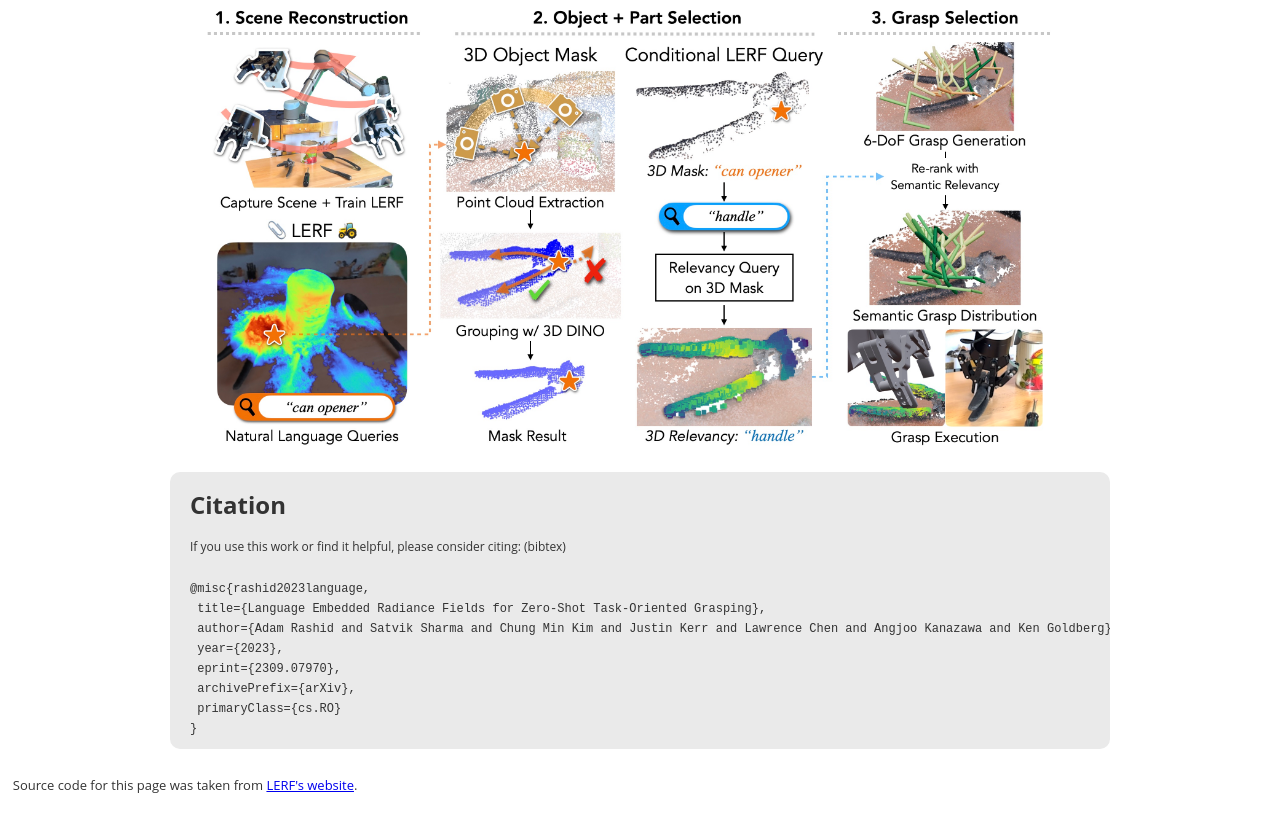
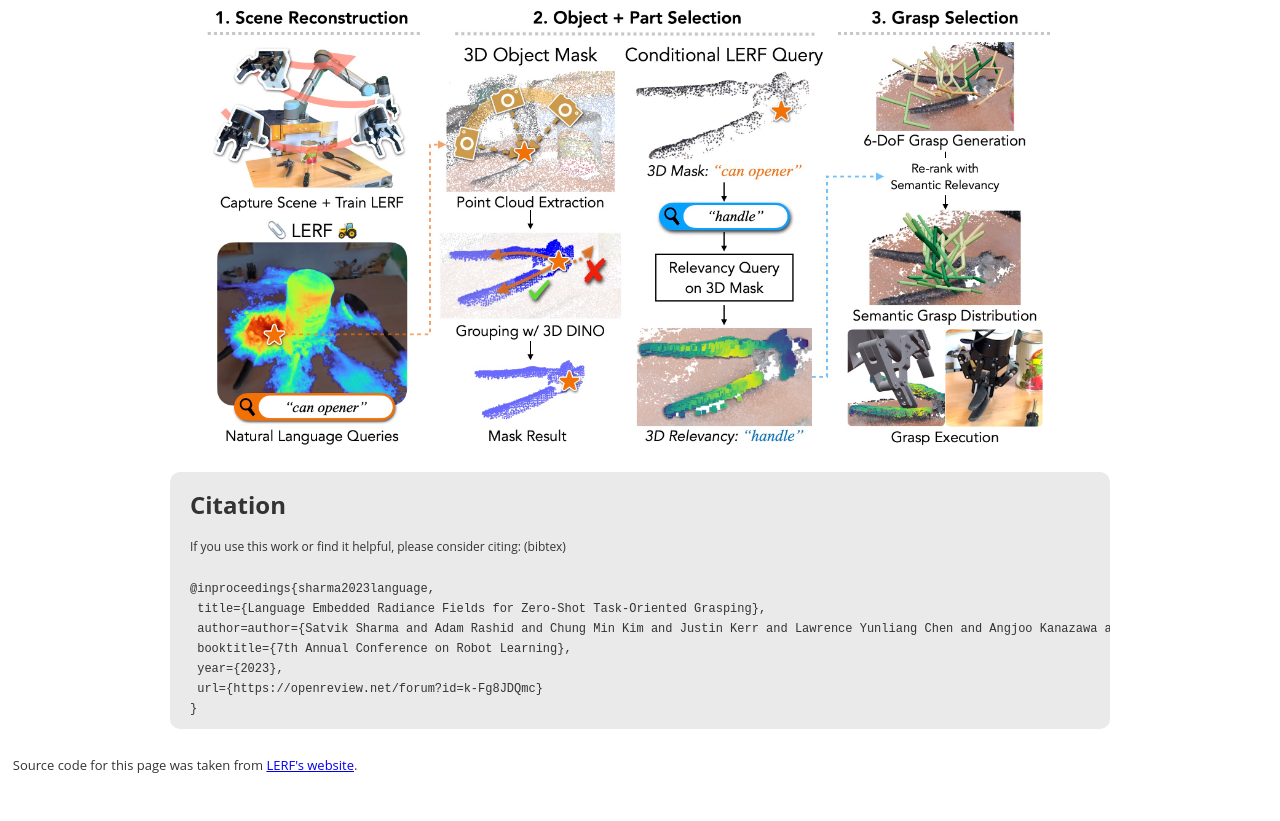
Before and after one commit to lerftogo/lerftogo.github.io, a plain HTML site: page desktop.html in a window 1280 px wide. Shown: the part 4624-5445 px from the top of the page. Drawn offline with nearby package versions, Linux system fonts and the light colour scheme; a script that the page names is missing.

Commit message:
bibtex changes

```diff
--- a/desktop.html
+++ b/desktop.html
@@ -456,13 +456,12 @@
                 <div class="citation add-top-padding">
                     <h1 id="abstract"> Citation </h1>
                     <p> If you use this work or find it helpful, please consider citing: (bibtex) </p>
-                    <pre id="codecell0">@misc{rashid2023language,
+                    <pre id="codecell0">@inproceedings{sharma2023language,
 &nbsp;title={Language Embedded Radiance Fields for Zero-Shot Task-Oriented Grasping},
-&nbsp;author={Adam Rashid and Satvik Sharma and Chung Min Kim and Justin Kerr and Lawrence Chen and Angjoo Kanazawa and Ken Goldberg},
+&nbsp;author=author={Satvik Sharma and Adam Rashid and Chung Min Kim and Justin Kerr and Lawrence Yunliang Chen and Angjoo Kanazawa and Ken Goldberg},
+&nbsp;booktitle={7th Annual Conference on Robot Learning},
 &nbsp;year={2023},
-&nbsp;eprint={2309.07970},
-&nbsp;archivePrefix={arXiv},
-&nbsp;primaryClass={cs.RO}
+&nbsp;url={https://openreview.net/forum?id=k-Fg8JDQmc}
 } </pre>
                 </div>
             </div>
```
